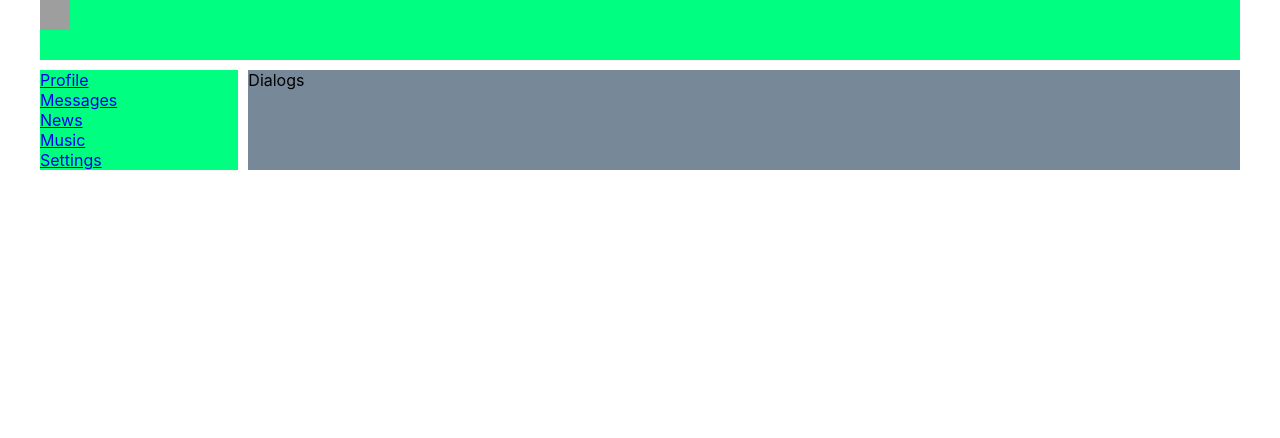
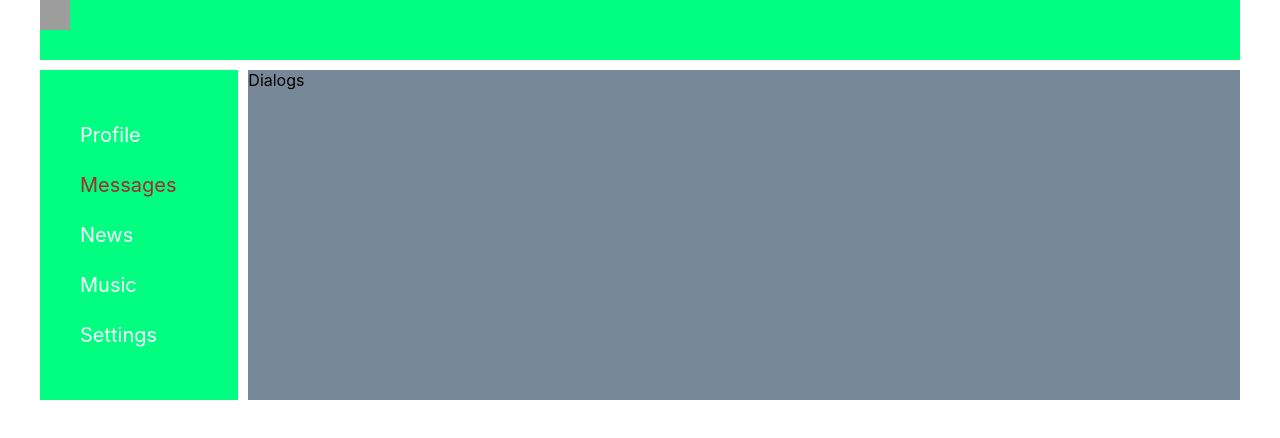
Before and after one commit to AlexeyZip/React, a React (Create React App) app: page /dialogs in a window 1280 px wide. Shown: the top 438 px of the page. Built offline with nearby package versions, Linux system fonts and the light colour scheme; grey boxes are pictures that could not be loaded.

Commit message:
lesson 20

```diff
--- a/src/components/Navbar/Navbar.jsx
+++ b/src/components/Navbar/Navbar.jsx
@@ -1,13 +1,16 @@
 import React from 'react';
 import s from './Navbar.module.css';
+import { NavLink } from 'react-router-dom';
 const Navbar = () => {
-    return  <nav className={s.nav}>
-    <div className={s.item}><a href="/profile">Profile</a></div>
-    <div className={s.item}><a href="/dialogs">Messages</a></div>
-    <div className={s.item}><a href="/news">News</a></div>
-    <div className={s.item}><a href="/music">Music</a></div>
-    <div className={s.item}><a href="/settings">Settings</a></div>
-  </nav>
+  return (
+    <nav className={s.nav}>
+      <div className={s.item}><NavLink to="/profile" activeClassName={s.active}>Profile</NavLink></div>
+      <div className={s.item}><NavLink to="/dialogs" activeClassName={s.active}>Messages</NavLink></div>
+      <div className={s.item}><NavLink to="/news" activeClassName={s.active}>News</NavLink></div>
+      <div className={s.item}><NavLink to="/music" activeClassName={s.active}>Music</NavLink></div>
+      <div className={s.item}><NavLink to="/settings" activeClassName={s.active}>Settings</NavLink></div>
+    </nav>
+  )
 }
 
 export default Navbar
--- a/src/components/Navbar/Navbar.module.css
+++ b/src/components/Navbar/Navbar.module.css
@@ -2,4 +2,19 @@
 .nav{
   grid-area: n;
   background-color: rgb(0, 255, 128);
+  padding: 40px 40px;
 }
+.item a{
+  color: #fff;
+  text-decoration: none;
+  font-size: 20px;
+  margin-top: 10px;
+  line-height: 50px;
+}
+.item a:hover {
+  color: brown;
+}
+
+.item .active{
+  color: brown;
+}
```
